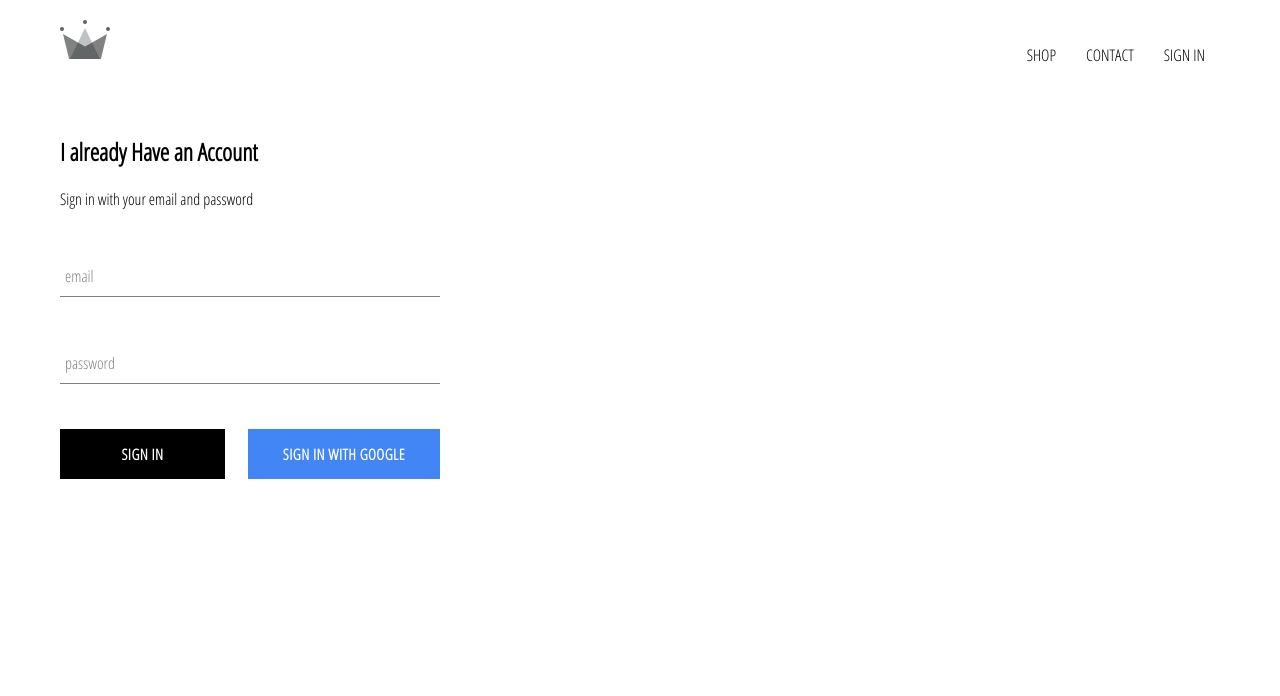
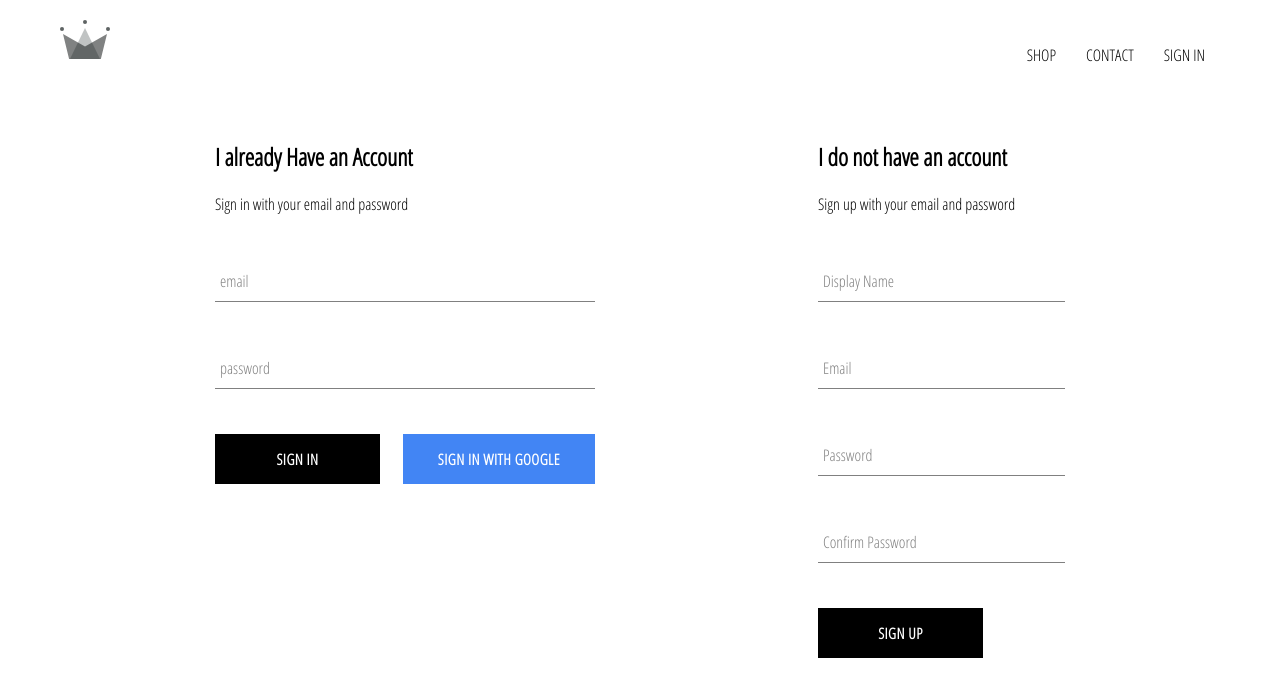
Before and after one commit to Bilal898/udemy-complete-react-dev-ecommerce, a React (Create React App) app: page /signin in a window 1280 px wide. Shown: the top 696 px of the page. Built offline with nearby package versions, Linux system fonts and the light colour scheme; no server answers.

Commit message:
signup lesson 91

```diff
--- /dev/null
+++ b/src/components/sign-up/sign-up.component.jsx
@@ -0,0 +1,95 @@
+import React, { Component } from 'react'
+import FormInput from '../form-input/form-input.component';
+import CustomButton from '../custom-button/custom-button.component';
+import { auth, createUserProfileDocument} from '../../firebase/firebase.utils'
+
+
+export default class SignUp extends Component {
+
+    state = {
+        displayName: '',
+        email: '',
+        password: '',
+        confirmPassword: ''
+    }
+
+    handleSubmit = async event => {
+        event.preventDefault()
+
+        const { displayName, email, password, confirmPassword } = this.state
+        if(password !== confirmPassword){
+            alert("passwords don't match")
+            return
+        }
+
+        try{
+            const { user } = await auth.createUserWithEmailAndPassword(email, password)
+
+            createUserProfileDocument(user, { displayName})
+
+            this.setState({
+                displayName: '',
+                email: '',
+                password: '',
+                confirmPassword: ''
+            })
+        } catch (error){
+            console.error(error)
+        }
+    }
+
+    handleChange = event => {
+        const { name, value } = event.target
+        this.setState({ [name]: value})
+    }
+
+    render() {
+        const { displayName, email, password, confirmPassword } = this.state;
+
+        return (
+            <div className='sign-up'>
+                <h2 className="title">I do not have an account</h2>
+                <span>Sign up with your email and password</span>
+                <form className="sign-up-form"
+                    onSubmit={this.handleSubmit}
+                >
+                    <FormInput
+                        type='text'
+                        name='displayName'
+                        value={displayName}
+                        onChange={this.handleChange}
+                        label='Display Name'
+                        required
+                    />
+                    <FormInput
+                        type='email'
+                        name='email'
+                        value={email}
+                        onChange={this.handleChange}
+                        label='Email'
+                        required
+                    />
+                    <FormInput
+                        type='password'
+                        name='password'
+                        value={password}
+                        onChange={this.handleChange}
+                        label='Password'
+                        required
+                    />
+                    <FormInput
+                        type='password'
+                        name='confirmPassword'
+                        value={confirmPassword}
+                        onChange={this.handleChange}
+                        label='Confirm Password'
+                        required
+                    />
+                    <CustomButton type='submit'>
+                        SIGN UP
+                    </CustomButton>
+                </form>
+            </div>
+        )
+    }
+}
--- /dev/null
+++ b/src/components/sign-up/sign-up.styles.scss
@@ -0,0 +1,9 @@
+.sign-up {
+    display: flex;
+    flex-direction: column;
+    width: 380px;
+
+    .title {
+      margin: 10px 0;
+    }
+  }
--- a/src/pages/sign-in-and-sign-up/sign-in-and-sign-up.component.jsx
+++ b/src/pages/sign-in-and-sign-up/sign-in-and-sign-up.component.jsx
@@ -1,11 +1,13 @@
 import React from 'react'
 import './sign-in-and-sign-up.styles.scss'
 import SignIn from '../../components/sign-in/sign-in.component'
+import SignUp from '../../components/sign-up/sign-up.component'
 
 const SignInAndSignUpPage = () => {
     return (
         <div className="sign-in-and-sign-up">
             <SignIn />
+            <SignUp />
         </div>
     )
 }
--- a/src/pages/sign-in-and-sign-up/sign-in-and-sign-up.styles.scss
+++ b/src/pages/sign-in-and-sign-up/sign-in-and-sign-up.styles.scss
@@ -0,0 +1,6 @@
+.sign-in-and-sign-up {
+    width: 850px;
+    display: flex;
+    justify-content: space-between;
+    margin: 30px auto;
+}
```
